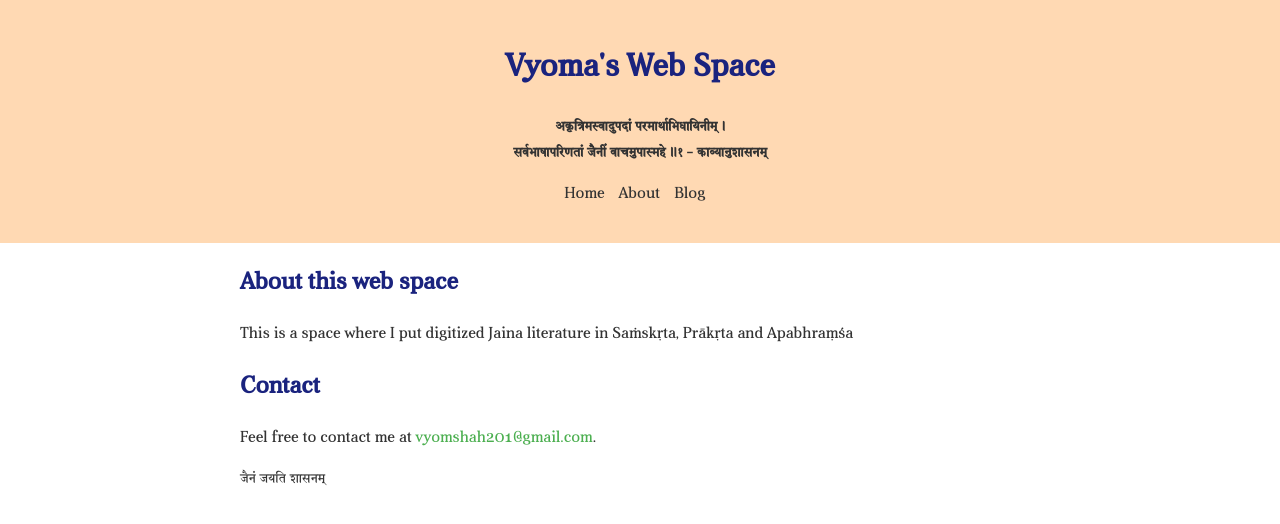
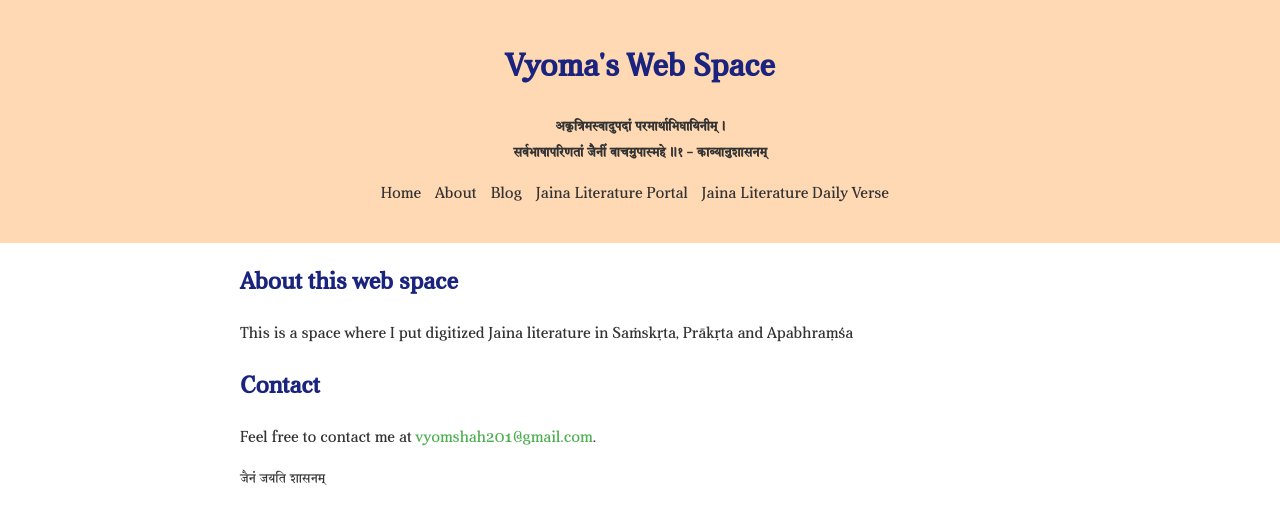
Before and after one commit to svyoma/svyoma.github.io, a Jekyll site: the page index.html, which Jekyll copies as it is, in a window 1280 px wide. Shown: the top 524 px of the page. Built offline with Jekyll 4.4.1, drawn with Linux system fonts in a browser that asks for light colours.

Commit message:
Update index.html

```diff
--- a/index.html
+++ b/index.html
@@ -101,6 +101,8 @@
     <li><a href="/">Home</a></li>
     <li><a href="/about">About</a></li>
     <li><a href="/blogs">Blog</a></li>
+    <li><a href="/jaina-literature">Jaina Literature Portal</a></li>
+	  <li><a href="/jaina-literature/dailyverse">Jaina Literature Daily Verse</a></li>
     <!-- Add more menu items as needed -->
   </ul>
     </nav>
```
